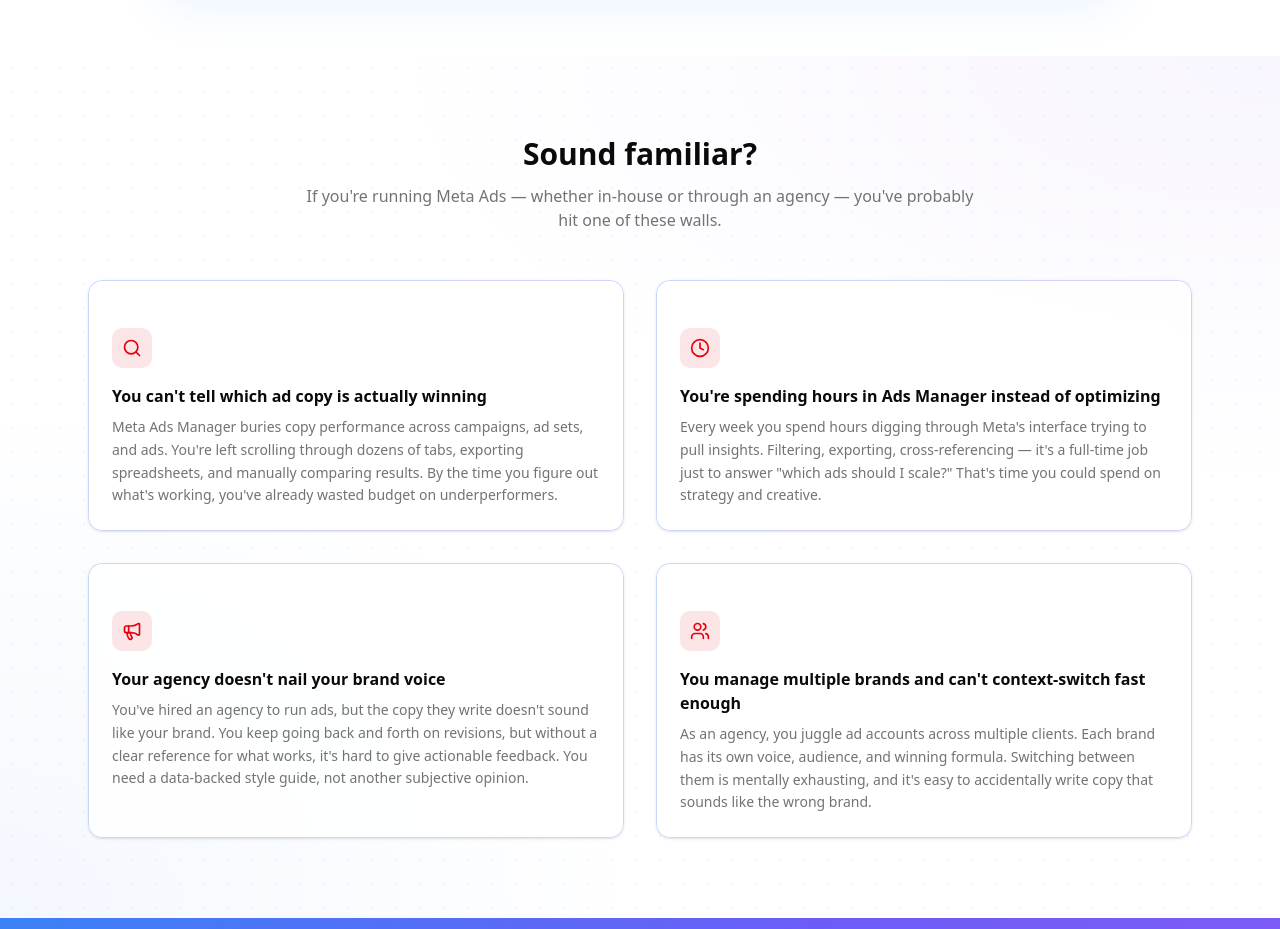
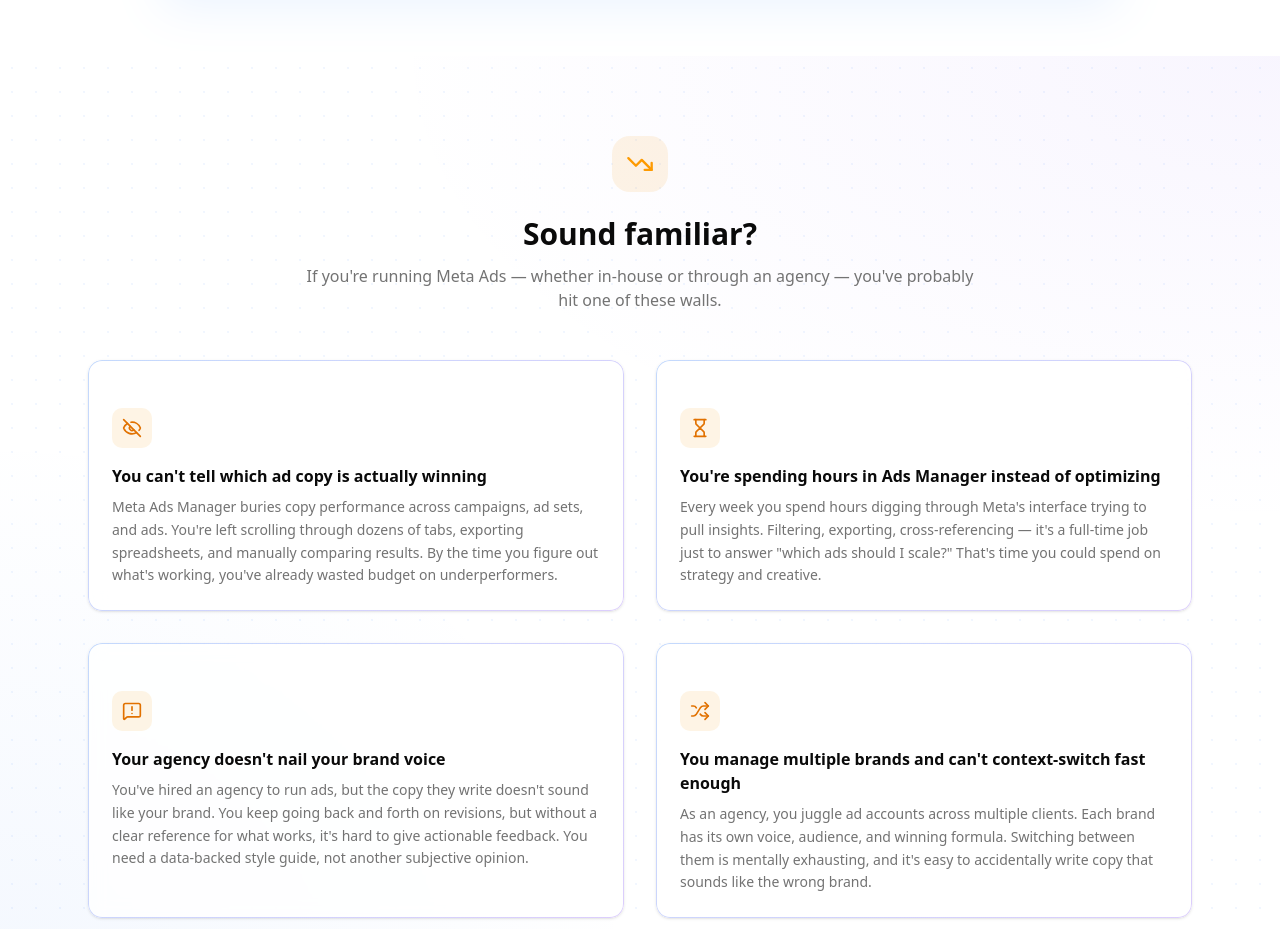
Before and after one commit to dstep2007/adalyzer, a Next.js app: page / in a window 1280 px wide. Shown: the part 1220-2149 px from the top of the page. Built offline with nearby package versions, Linux system fonts and the light colour scheme.

Commit message:
debug config add some padding

```diff
--- a/src/app/(auth)/login/page.tsx
+++ b/src/app/(auth)/login/page.tsx
@@ -28,7 +28,7 @@ function LoginForm() {
   const [error, setError] = useState(
     callbackError === "auth_callback_failed"
       ? "Authentication failed. Please try again."
-      : ""
+      : "",
   );
   const [loading, setLoading] = useState(false);
 
@@ -92,7 +92,7 @@ function LoginForm() {
             />
           </div>
         </CardContent>
-        <CardFooter className="flex flex-col gap-4">
+        <CardFooter className="flex flex-col gap-4 pt-4">
           <Button type="submit" className="w-full" disabled={loading}>
             {loading && <Loader2 className="mr-2 h-4 w-4 animate-spin" />}
             Sign in
--- a/src/app/(auth)/signup/page.tsx
+++ b/src/app/(auth)/signup/page.tsx
@@ -97,9 +97,7 @@ export default function SignupPage() {
     <Card>
       <CardHeader className="text-center">
         <CardTitle className="text-2xl">Create your account</CardTitle>
-        <CardDescription>
-          Get started with Adalyzer in seconds
-        </CardDescription>
+        <CardDescription>Get started with Adalyzer in seconds</CardDescription>
       </CardHeader>
       <form onSubmit={handleSubmit}>
         <CardContent className="space-y-4">
@@ -157,7 +155,7 @@ export default function SignupPage() {
             />
           </div>
         </CardContent>
-        <CardFooter className="flex flex-col gap-4">
+        <CardFooter className="flex flex-col gap-4 pt-4">
           <Button type="submit" className="w-full" disabled={loading}>
             {loading && <Loader2 className="mr-2 h-4 w-4 animate-spin" />}
             Create account
--- a/src/app/(marketing)/page.tsx
+++ b/src/app/(marketing)/page.tsx
@@ -6,10 +6,11 @@ import {
   Image,
   FileText,
   Sparkles,
-  Search,
-  Clock,
-  Users,
-  Megaphone,
+  TrendingDown,
+  EyeOff,
+  Hourglass,
+  MessageSquareWarning,
+  Shuffle,
   ArrowRight,
   Play,
 } from "lucide-react";
@@ -43,25 +44,25 @@ const features = [
 
 const painPoints = [
   {
-    icon: Search,
+    icon: EyeOff,
     title: "You can't tell which ad copy is actually winning",
     description:
       "Meta Ads Manager buries copy performance across campaigns, ad sets, and ads. You're left scrolling through dozens of tabs, exporting spreadsheets, and manually comparing results. By the time you figure out what's working, you've already wasted budget on underperformers.",
   },
   {
-    icon: Clock,
+    icon: Hourglass,
     title: "You're spending hours in Ads Manager instead of optimizing",
     description:
       "Every week you spend hours digging through Meta's interface trying to pull insights. Filtering, exporting, cross-referencing — it's a full-time job just to answer \"which ads should I scale?\" That's time you could spend on strategy and creative.",
   },
   {
-    icon: Megaphone,
+    icon: MessageSquareWarning,
     title: "Your agency doesn't nail your brand voice",
     description:
       "You've hired an agency to run ads, but the copy they write doesn't sound like your brand. You keep going back and forth on revisions, but without a clear reference for what works, it's hard to give actionable feedback. You need a data-backed style guide, not another subjective opinion.",
   },
   {
-    icon: Users,
+    icon: Shuffle,
     title: "You manage multiple brands and can't context-switch fast enough",
     description:
       "As an agency, you juggle ad accounts across multiple clients. Each brand has its own voice, audience, and winning formula. Switching between them is mentally exhausting, and it's easy to accidentally write copy that sounds like the wrong brand.",
@@ -151,19 +152,24 @@ export default function HomePage() {
       <section className="section-gradient-1 relative overflow-hidden py-20">
         <div className="dot-pattern absolute inset-0" />
         <div className="relative mx-auto max-w-6xl px-6">
-          <h2 className="text-center text-2xl font-bold sm:text-3xl">
-            Sound familiar?
-          </h2>
-          <p className="mx-auto mt-3 max-w-2xl text-center text-muted-foreground">
-            If you&apos;re running Meta Ads — whether in-house or through an
-            agency — you&apos;ve probably hit one of these walls.
-          </p>
+          <div className="flex flex-col items-center text-center">
+            <div className="mb-6 flex h-14 w-14 items-center justify-center rounded-2xl bg-amber-500/10">
+              <TrendingDown className="h-7 w-7 text-amber-500" />
+            </div>
+            <h2 className="text-2xl font-bold sm:text-3xl">
+              Sound familiar?
+            </h2>
+            <p className="mx-auto mt-3 max-w-2xl text-muted-foreground">
+              If you&apos;re running Meta Ads — whether in-house or through an
+              agency — you&apos;ve probably hit one of these walls.
+            </p>
+          </div>
           <div className="mt-12 grid grid-cols-1 gap-8 sm:grid-cols-2">
             {painPoints.map((point) => (
               <Card key={point.title} className="gradient-border border-0 bg-background/80 backdrop-blur-sm transition-shadow hover:shadow-lg hover:shadow-primary/5">
                 <CardContent className="pt-6">
-                  <div className="mb-4 flex h-10 w-10 items-center justify-center rounded-lg bg-destructive/10">
-                    <point.icon className="h-5 w-5 text-destructive" />
+                  <div className="mb-4 flex h-10 w-10 items-center justify-center rounded-lg bg-amber-500/10">
+                    <point.icon className="h-5 w-5 text-amber-600 dark:text-amber-400" />
                   </div>
                   <h3 className="font-semibold">{point.title}</h3>
                   <p className="mt-2 text-sm leading-relaxed text-muted-foreground">
```
